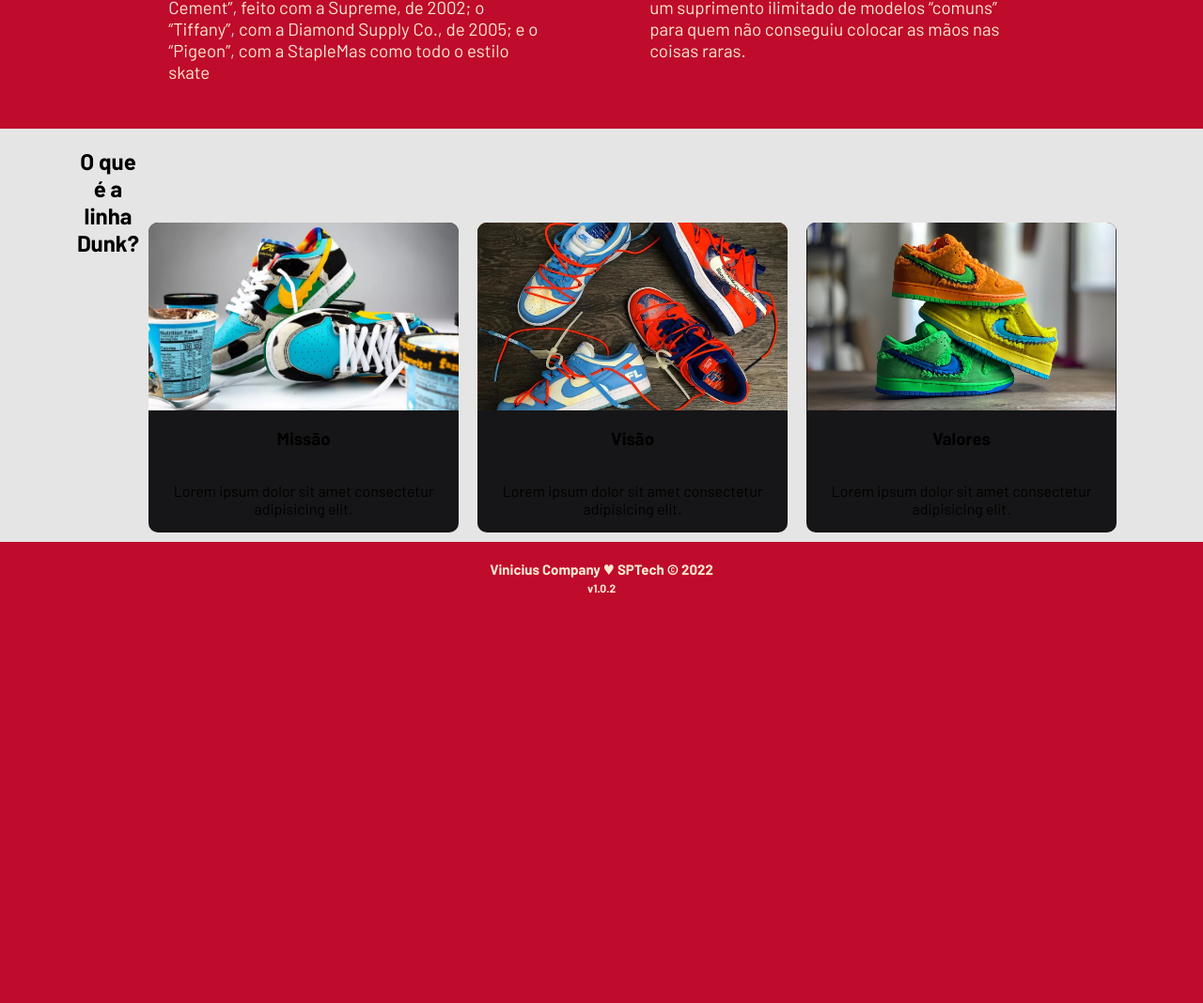
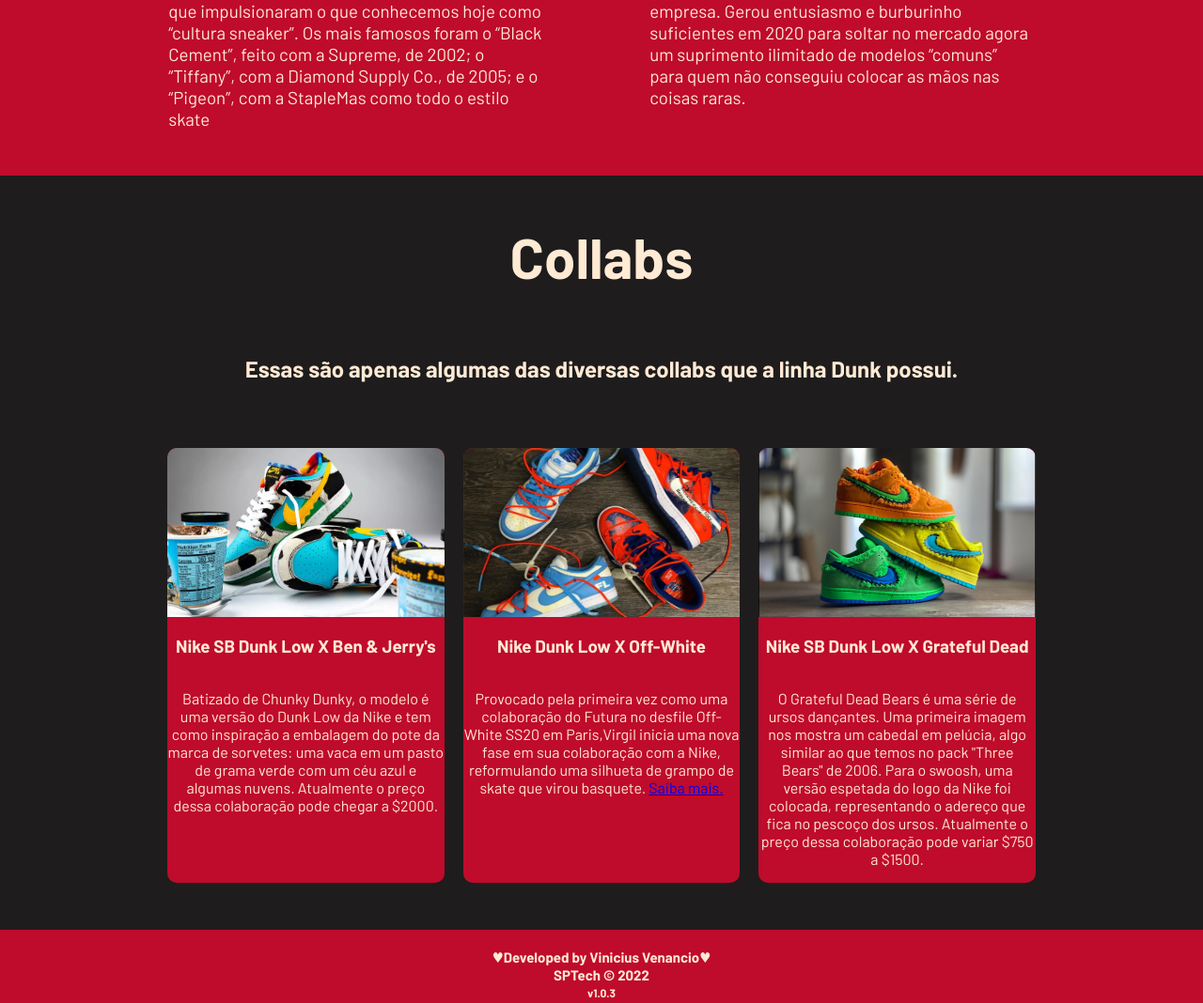
Before and after one commit to Viniciusv3/Projeto-Individual, a website: page site/public/index.html in a window 1280 px wide. Shown: the part 1154-2222 px from the top of the page at 94% size. Before the commit the page ends 1808 px from the top, so only its background shows below. Drawn offline with Linux system fonts and the light colour scheme.

Commit message:
Atualizando informações sobre as collabs.

```diff
--- /dev/null
+++ b/site/public/css/login.css
@@ -0,0 +1,112 @@
+/* paleta de cores :
+background #BF0B2C
+textos #FFEAD4
+box #1e1c1d */
+
+
+body {
+  margin: 0;
+  padding: 0;
+  font-family: 'Barlow', "Segoe UI", Tahoma, Geneva, Verdana, sans-serif;
+  background-color: #BF0B2C;
+  background-image: url(".././assets/imgs/gif\ dunk\ de\ la\ soul.gif");
+}
+
+.container {
+  width: 80%;
+  margin: auto;
+  display: flex;
+  margin-top: 0px;
+}
+
+.header {
+  border-bottom: 2px solid black;
+  /* position: fixed; */
+  /* background-color: #161618; */
+  width: 100%;
+  display: flex;
+}
+
+.header .container {
+  justify-content: space-between;
+}
+
+.header a {
+  text-decoration: none;
+  color: #FFEAD4;
+}
+
+.agora {
+  font-weight: 800;
+}
+
+.navbar {
+  width: 300px;
+  display: flex;
+  align-items: center;
+  justify-content: space-between;
+  list-style: none;
+  color: #FFEAD4;
+}
+
+
+.titulo {
+  color: #FFEAD4;
+  width: fit-content;
+  font-weight: 800;
+}
+
+/* LOGIN */
+/* .banner{
+  background-image: url(".././assets/imgs/gif dunk de la soul.gif");
+} */
+.banner .container .card {
+  background-color: #FFEAD4;
+  height: fit-content;
+  width: 400px;
+  display: flex;
+  flex-direction: column;
+  color: #BF0B2C;
+  align-items: center;
+  border-radius: 4px;
+}
+
+.card {
+  display: flex;
+  justify-content: space-around;
+}
+
+.card h2 {
+  font-size: 30px;
+}
+
+.card h4 {
+  font-size: 16px;
+}
+
+.banner #div_erros_login {
+  margin-top: 15px;
+}
+
+button {
+  cursor: pointer;
+}
+
+/* FOOTER */
+
+.footer {
+  background-color: #BF0B2C;
+  height: 50px;
+  color: #FFEAD4;
+  display: flex;
+  font-size: 15px;
+}
+
+.footer .container {
+  justify-content: center;
+  text-align: center;
+}
+
+.footer .container .version {
+  font-size: 12px;
+}
--- a/site/public/css/style.css
+++ b/site/public/css/style.css
@@ -1,4 +1,10 @@
 @import url('https://fonts.googleapis.com/css2?family=Barlow:ital,wght@0,100;0,200;0,300;0,400;0,500;0,600;0,700;0,800;0,900;1,100;1,200;1,300;1,400;1,500;1,600;1,700;1,800;1,900&display=swap');
+
+/* paleta de cores :
+background #BF0B2C
+textos #FFEAD4
+box #1e1c1d */
+
 
 body {
   margin: 0;
@@ -62,6 +68,7 @@
   background-size: cover;
   font-weight: 1000;
   border-bottom: solid 2px black;
+  height: 450px;
 }
 
 .banner .container {
@@ -108,8 +115,10 @@
   font-size: 14pt;
   width: 40%;
 }
-.tittle{
-  text-align: center;
+.social .container .sobre .tittle{
+  display: flex;
+  justify-content: center;
+
 }
 
 .social .container .sobre .texto{
@@ -119,7 +128,7 @@
 /* Collabs */
 
 .collab {
-  background-color: #e5e5e5;
+  background-color: #1e1c1d;
   display: flex;
 }
 
@@ -128,18 +137,33 @@
 }
 
 .box img {
-  width: 330px;
-  height: 200px;
+  width: 100%;
+  height: 180px;
   border-top-left-radius: 10px;
   border-top-right-radius: 10px;
 }
 
-.collab .container .boxes {
+.collab .container .info .boxes {
   display: flex;
+  padding: 40px;
+}
+
+.collab .container .info .subtitulo {
+  color: #FFEAD4;
+  display: flex;
+  justify-content: center;
 }
 
 .collab p {
   text-align: center;
+}
+
+.collab .container .info .tittle {
+  display: flex;
+  justify-content: center;
+  font-size: 30pt;
+  font-weight: 900;
+  color: #FFEAD4;
 }
 
 .box {
@@ -147,16 +171,14 @@
   display: flex;
   flex-direction: column;
   align-items: center;
-  background-color: #161618;
+  background-color: #BF0B2C;
   border-radius: 10px;
-}
-
-
-.box {
-  margin-top: 100px;
-  display: flex;
+  margin-top: 10px;
+  display:flex;
   flex-direction: column;
   align-items: center;
+  color: #FFEAD4;
+  width: 70%;
 }
 
 
@@ -181,7 +203,9 @@
 
 
 /* LOGIN */
-
+/* .banner{
+  background-image: url(".././assets/imgs/gif dunk de la soul.gif");
+} */
 .banner .container .card {
   background-color: #FFEAD4;
   height: fit-content;
--- a/site/public/index.html
+++ b/site/public/index.html
@@ -41,7 +41,7 @@
     <div class="banner">
         <div class="container">
             <p>
-                <!-- <span>Lorem Lorem Lorem Lorem Lorem Lorem Lorem</span>. -->
+                <!-- aaaaa  -->
             </p>
         </div>
     </div>
@@ -60,25 +60,30 @@
    <!-- Algumas collabs -->
     <div class="collab">
         <div class="container">
-            <div class="tittle"><h2>O que é a linha Dunk?</h2>
-        </div>
+            <div class="info">
+                <div class="tittle"><h2>Collabs</h2>
+                </div>
+                <div class="subtitulo">
+                <h2>Essas são apenas algumas das diversas collabs que a linha Dunk possui.</h2></div>
             <div class="boxes">
                 <div class="box">
                     <img src="./assets/imgs/collabBen.jfif" alt="icone da missão">
-                    <h3>Missão</h3>
-                    <p>Lorem ipsum dolor sit amet consectetur adipisicing elit.</p>
+                    <h3>Nike SB Dunk Low X Ben & Jerry's</h3>
+                    <p>Batizado de Chunky Dunky, o modelo é uma versão do Dunk Low da Nike e tem como inspiração a embalagem do pote da marca de sorvetes: uma vaca em um pasto de grama verde com um céu azul e algumas nuvens. Atualmente o preço dessa colaboração pode chegar a $2000. </p>
                 </div>
 
                 <div class="box">
                     <img src="./assets/imgs/nikeoffwhite.webp" alt="icone da visão">
-                    <h3>Visão</h3>
-                    <p>Lorem ipsum dolor sit amet consectetur adipisicing elit.</p>
+                    <h3>Nike Dunk Low X Off-White</h3>
+                    <p>Provocado pela primeira vez como uma colaboração do Futura no desfile Off-White SS20 em Paris,Virgil inicia uma nova fase em sua colaboração com a Nike, reformulando uma silhueta de grampo de skate que virou basquete. <a href="offWhite.html">Saiba mais.</a>
+                    </p>
                 </div>
 
                 <div class="box">
                     <img src="./assets/imgs/gratefulDUNK.jpg" alt="icone dos valores">
-                    <h3>Valores</h3>
-                    <p>Lorem ipsum dolor sit amet consectetur adipisicing elit.</p>
+                    <h3>Nike SB Dunk Low X Grateful Dead</h3>
+                    <p>O Grateful Dead Bears é uma série de ursos dançantes. Uma primeira imagem nos mostra um cabedal em pelúcia, algo similar ao que temos no pack "Three Bears" de 2006. Para o swoosh, uma versão espetada do logo da Nike foi colocada, representando o adereço que fica no pescoço dos ursos. Atualmente o preço dessa colaboração pode variar $750 a $1500.</p>
+                    </div>
                 </div>
             </div>
         </div>
@@ -87,10 +92,10 @@
     <!--footer inicio-->
     <div class="footer">
         <div class="container">
-            <h4> Vinicius Company &hearts; SPTech &copy; 2022
+            <h4>&hearts;Developed by Vinicius Venancio&hearts; <br> SPTech &copy; 2022
                 <br>
                 <span class="version">
-                    v1.0.2
+                    v1.0.3
                 </span>
             </h4>
         </div>
```
Also changed, not shown: site/public/cadastro.html (+3 -5 lines), site/public/login.html (+2 -2 lines), site/public/offWhite.html (added).
